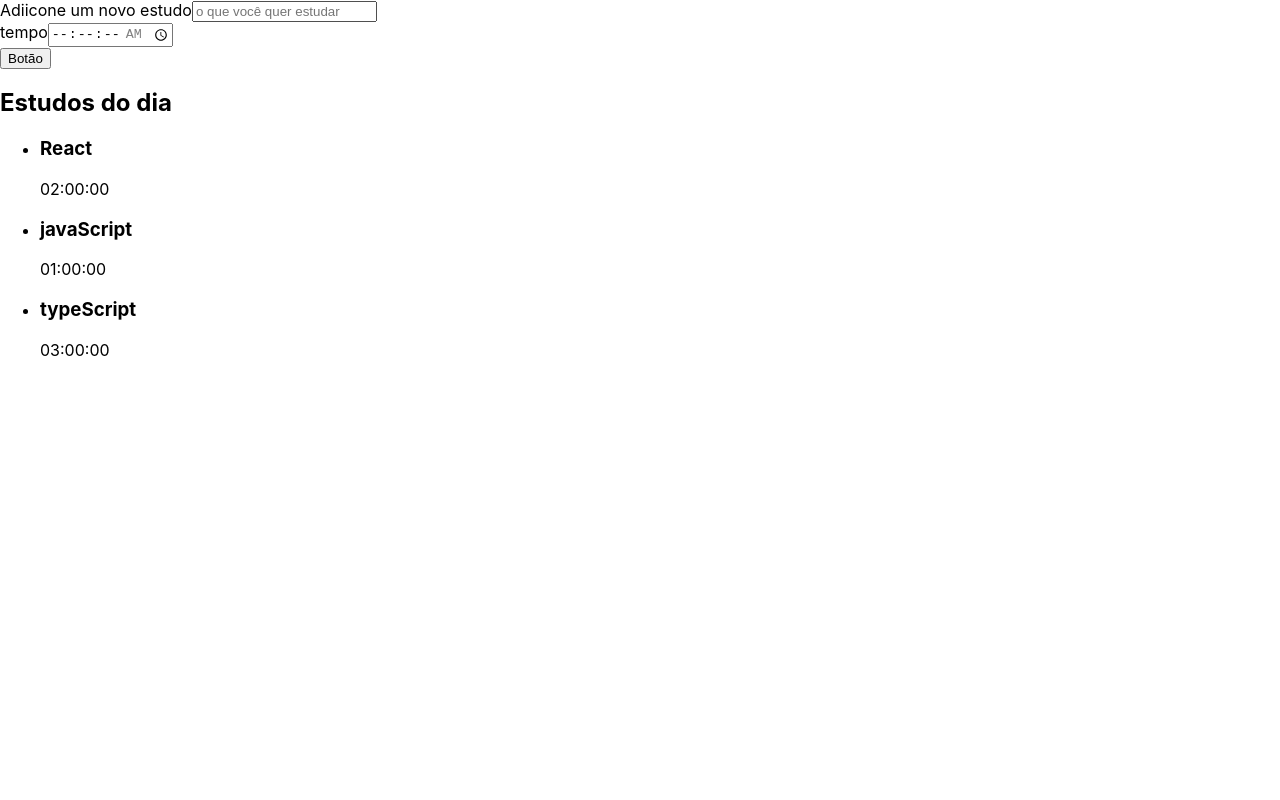
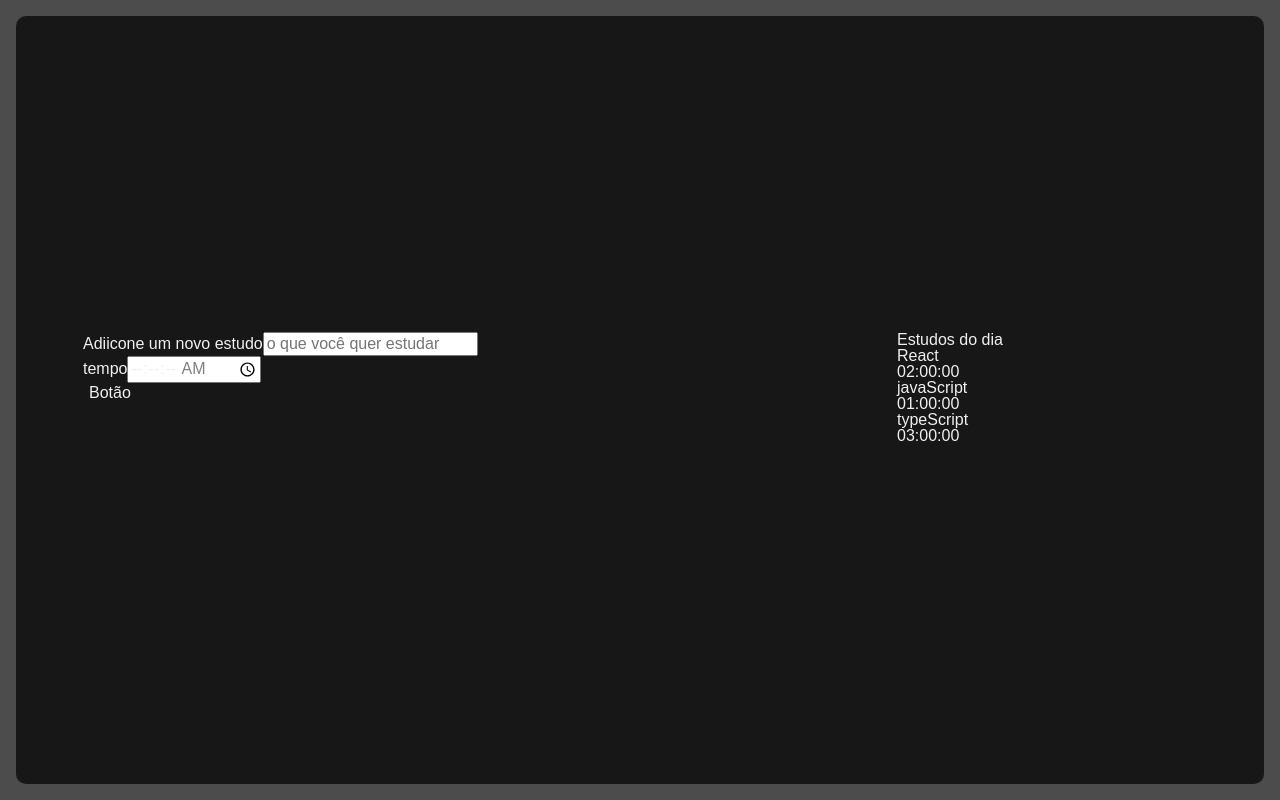
Before and after one commit to fabioMacieira16/FundamentosReactAlura, a React (Create React App) app in the folder alura-studies/: page / in a window 1280 px wide. Built offline with nearby package versions, Linux system fonts and the light colour scheme.

Commit message:
feature: create style form

```diff
--- a/alura-studies/package.json
+++ b/alura-studies/package.json
@@ -39,5 +39,8 @@
       "last 1 firefox version",
       "last 1 safari version"
     ]
+  },
+  "devDependencies": {
+    "sass": "^1.51.0"
   }
 }
--- a/alura-studies/src/App.css
+++ /dev/null
@@ -1,38 +0,0 @@
-.App {
-  text-align: center;
-}
-
-.App-logo {
-  height: 40vmin;
-  pointer-events: none;
-}
-
-@media (prefers-reduced-motion: no-preference) {
-  .App-logo {
-    animation: App-logo-spin infinite 20s linear;
-  }
-}
-
-.App-header {
-  background-color: #282c34;
-  min-height: 100vh;
-  display: flex;
-  flex-direction: column;
-  align-items: center;
-  justify-content: center;
-  font-size: calc(10px + 2vmin);
-  color: white;
-}
-
-.App-link {
-  color: #61dafb;
-}
-
-@keyframes App-logo-spin {
-  from {
-    transform: rotate(0deg);
-  }
-  to {
-    transform: rotate(360deg);
-  }
-}
--- a/alura-studies/src/App.tsx
+++ /dev/null
@@ -1,13 +0,0 @@
-import Form from './components/Form';
-import List from './components/List';
-
-function App() {
-  return (
-    <div className="App">
-      <Form />
-      <List />
-    </div>
-  );
-}
-
-export default App;
--- a/alura-studies/src/components/List/index.tsx
+++ b/alura-studies/src/components/List/index.tsx
@@ -8,8 +8,7 @@
     }, {
         task: "javaScript",
         time: "01:00:00",
-    },
-    {
+    }, {
         task: "typeScript",
         time: "03:00:00",
     }]
@@ -19,7 +18,7 @@
             <h2>Estudos do dia</h2>
             <ul>
                 {tasks.map((item, index) => (
-                    <li>
+                    <li key={index}>
                         <h3>{item.task}</h3>
                         <span>{item.time}</span>
                     </li>
--- /dev/null
+++ b/alura-studies/src/components/pages/App.tsx
@@ -0,0 +1,14 @@
+import Form from '../Form'
+import List from '../List'
+import './style.scss'
+
+function App() {
+  return (
+    <div className="AppStyle">
+      <Form />
+      <List />
+    </div>
+  );
+}
+
+export default App;
--- /dev/null
+++ b/alura-studies/src/components/pages/style.scss
@@ -0,0 +1,30 @@
+.AppStyle {
+    display: grid;
+    grid-template-rows: min-content min-content auto;
+    grid-template-areas:
+    "nova-tarefa"
+    "cronometro"
+    "tarefas"
+    ;
+    row-gap: 24px;
+    min-width: 320px;
+    min-height: calc(100vh - 32px);
+    width: 100%;
+    padding: 32px;
+    box-sizing: border-box;
+    border-radius: 10px;
+    background-color: #171717;
+
+    @media screen and (min-width:1280px)  {
+      grid-template-areas:
+      "nova-tarefa tarefas"
+      "cronometro tarefas"
+      ;
+      column-gap: 64px;
+      grid-template-rows: min-content min-content;
+      grid-template-columns: 750px 300px;
+      justify-content: center;
+      align-content: center;
+      padding: 64px;
+    }
+  }
--- a/alura-studies/src/index.css
+++ b/alura-studies/src/index.css
@@ -1,13 +1,95 @@
+html, body, div, span, applet, object, iframe,
+h1, h2, h3, h4, h5, h6, p, blockquote, pre,
+a, abbr, acronym, address, big, cite, code,
+del, dfn, em, img, ins, kbd, q, s, samp,
+small, strike, strong, sub, sup, tt, var,
+b, u, i, center,
+dl, dt, dd, ol, ul, li,
+fieldset, form, label, legend,
+table, caption, tbody, tfoot, thead, tr, th, td,
+article, aside, canvas, details, embed,
+figure, figcaption, footer, header, hgroup,
+menu, nav, output, ruby, section, summary,
+time, mark, audio, video {
+	margin: 0;
+	padding: 0;
+	border: 0;
+	font-size: 100%;
+	font: inherit;
+	vertical-align: baseline;
+}
+/* HTML5 display-role reset for older browsers */
+article, aside, details, figcaption, figure,
+footer, header, hgroup, menu, nav, section {
+	display: block;
+}
 body {
-  margin: 0;
-  font-family: -apple-system, BlinkMacSystemFont, 'Segoe UI', 'Roboto', 'Oxygen',
-    'Ubuntu', 'Cantarell', 'Fira Sans', 'Droid Sans', 'Helvetica Neue',
-    sans-serif;
-  -webkit-font-smoothing: antialiased;
-  -moz-osx-font-smoothing: grayscale;
+	line-height: 1;
+}
+ol, ul {
+	list-style: none;
+}
+blockquote, q {
+	quotes: none;
+}
+blockquote:before, blockquote:after,
+q:before, q:after {
+	content: '';
+	content: none;
+}
+table {
+	border-collapse: collapse;
+	border-spacing: 0;
 }
 
-code {
-  font-family: source-code-pro, Menlo, Monaco, Consolas, 'Courier New',
-    monospace;
+
+input {
+	font-family: inherit;
+	font-size: inherit;
+	font-weight: inherit;
+	color: inherit;
 }
+
+button {
+	border: unset;
+	background-color: unset;
+	font-family: inherit;
+	font-size: inherit;
+	font-weight: inherit;
+	color: inherit;
+}
+
+@import url('https://fonts.googleapis.com/css2?family=Manjari&display=swap');
+
+body {
+	display: flex;
+	justify-content: center;
+	font-family: 'Manjari', sans-serif;
+	color: #F0F0F0;
+	background-color: #4C4C4C;
+	height: 100%;
+	width: 100%;
+	padding: 16px;
+	box-sizing: border-box;
+}
+
+#root {
+	width: 100%;
+}
+
+::-webkit-scrollbar {
+	width: 8px;
+}
+
+::-webkit-scrollbar-track {
+	background: unset;
+}
+
+::-webkit-scrollbar-thumb {
+	border-radius: 4px;
+	background: #888;
+}
+
+::-webkit-scrollbar-thumb:hover {
+	background: #555;
+}
--- a/alura-studies/src/index.tsx
+++ b/alura-studies/src/index.tsx
@@ -1,7 +1,7 @@
 import React from 'react';
 import ReactDOM from 'react-dom/client';
 import './index.css';
-import App from './App';
+import App from './components/pages/App';
 
 const root = ReactDOM.createRoot(
   document.getElementById('root') as HTMLElement
```
Also changed, not shown: 1 other file (tests, documents, lock files or other folders).
